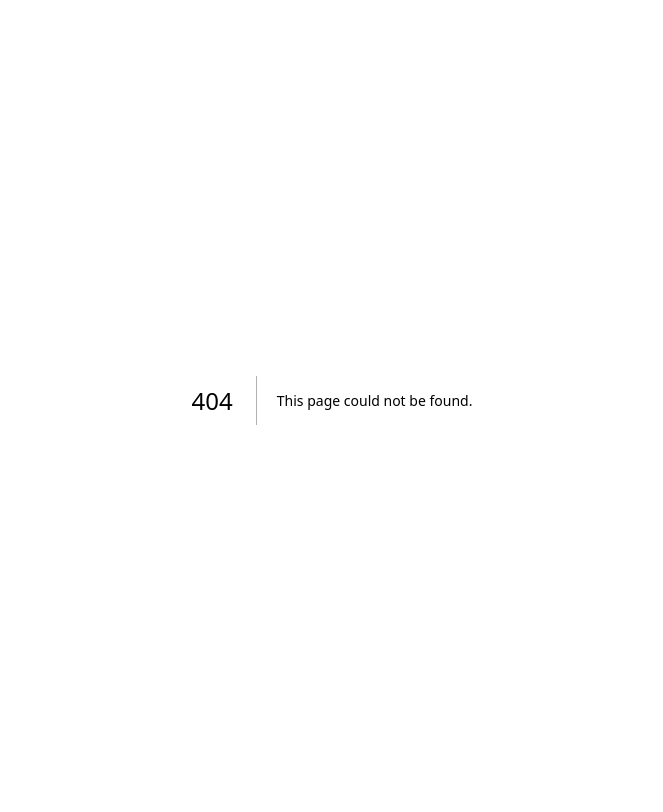
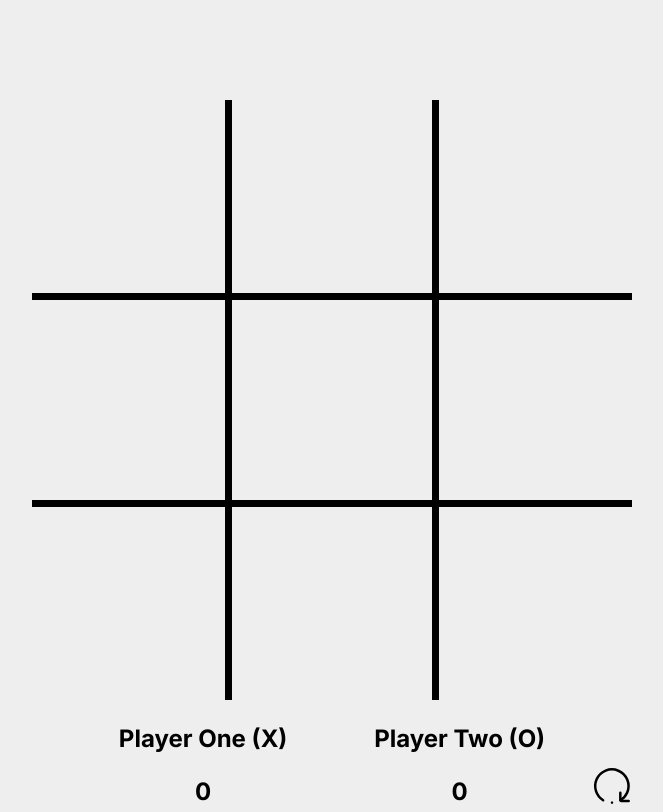
Before and after one commit to hamologist/tic-tac-toe-website, a Next.js app: page /tic-tac-toe/ in a window 1280 px wide. Before the commit this address had no page. Shown: the whole page, without its empty margins (308-971 px from the left). Built offline with nearby package versions, Linux system fonts and the light colour scheme.

Commit message:
Adds the following new features to local multiplayer
  - The ability to start and restart games without having to hard refresh the
    current page
  - Player score trackers

```diff
--- a/app/game/board-square.tsx
+++ b/app/game/board-square.tsx
@@ -42,6 +42,7 @@ export default function BoardSquare({
           display: "flex",
           alignItems: "center",
           justifyContent: "center",
+          cursor: "pointer",
         }}>
         {gamePiece}
         <Line state={linePieceState} />
--- a/app/game/board.tsx
+++ b/app/game/board.tsx
@@ -2,6 +2,7 @@
 import React from 'react';
 import BoardSquare from './board-square';
 import { UseGameManager } from './types';
+import Restart from './restart';
 
 export type BoardProps = {
   gameManager: UseGameManager;
@@ -9,6 +10,9 @@ export type BoardProps = {
 
 export default function Board({ gameManager }: BoardProps) {
   return (
+    <div style={{
+        width: "600px",
+    }}>
       <div style={{
         display: "flex",
         flexWrap: "wrap",
@@ -23,5 +27,57 @@ export default function Board({ gameManager }: BoardProps) {
         <BoardSquare state={gameManager.boardContext[2][1]} bottom />
         <BoardSquare state={gameManager.boardContext[2][2]} right bottom />
       </div>
+      <div style={{
+        display: "flex",
+        justifyContent: "space-evenly",
+        fontWeight: "bold",
+        fontSize: "1.5rem",
+      }}>
+        <div>
+          <p>Player One (X)</p>
+          <p style={{
+            textAlign: "center",
+            marginBottom: "0px",
+          }}>
+            {gameManager.playerOneScore}
+          </p>
+        </div>
+        <div>
+          <p>Player Two (O)</p>
+          <p style={{
+            textAlign: "center",
+            marginBottom: "0px",
+          }}>
+            {gameManager.playerTwoScore}
+          </p>
+        </div>
+        <div
+          style={{
+            width: "40px",
+            height: "40px",
+            position: "absolute",
+            top: "100%",
+            left: "100%",
+            marginLeft: "-40px",
+            marginTop: "-40px",
+            cursor: "pointer",
+          }}
+          onClick={() => { gameManager.newGame(); }}
+        >
+          <Restart />
+        </div>
+      </div>
+      {!gameManager.isPlaying() &&
+        <div
+          style={{
+            position: 'absolute',
+            width: "100%",
+            height: "600px",
+            top: "0",
+            cursor: "pointer",
+          }}
+          onClick={() => { gameManager.newGame(); }}
+        />}
+    </div>
   );
 }
--- /dev/null
+++ b/app/game/restart.tsx
@@ -0,0 +1,7 @@
+// Icon SVG provided by https://iconoir.com/
+
+export default function Restart() {
+    return (
+        <svg xmlns="http://www.w3.org/2000/svg" width="40px" height="40px" fill="none" stroke-width="1.5" viewBox="0 0 24 24" color="#000000"><g stroke="#000000" stroke-width="1.5" stroke-linecap="round" stroke-linejoin="round" clip-path="url(#restart_svg__a)"><path d="M6.677 20.567C2.531 18.021.758 12.758 2.717 8.144 4.875 3.06 10.745.688 15.829 2.846c5.084 2.158 7.456 8.029 5.298 13.113a9.954 9.954 0 0 1-3.962 4.608"></path><path d="M17 16v4.4a.6.6 0 0 0 .6.6H22M12 22.01l.01-.011"></path></g><defs><clipPath id="restart_svg__a"><path fill="#fff" d="M0 0h24v24H0z"></path></clipPath></defs></svg>
+    )
+}
--- a/app/game/use-local-game-manager.ts
+++ b/app/game/use-local-game-manager.ts
@@ -4,7 +4,7 @@ import generateBoardContext from './board-context';
 import {
   UseGameManager,
   BoardState,
-  CurrentPlayer,
+  Players,
   ValidPositionIndex,
   BoardSquareContext,
   GameStates,
@@ -19,14 +19,26 @@ function cloneBoardState(boardState: BoardState) {
   ] as BoardState;
 }
 
+function togglePlayer(player: Players): Players {
+  if (player === 'PlayerOne') {
+    return 'PlayerTwo';
+  } else {
+    return 'PlayerOne';
+  }
+}
+
 export default function useLocalGameManager(): UseGameManager {
   const [boardState, setBoardState] = useState<BoardState>([
     [['none', 'none'], ['none', 'none'], ['none', 'none']],
     [['none', 'none'], ['none', 'none'], ['none', 'none']],
     [['none', 'none'], ['none', 'none'], ['none', 'none']],
   ]);
-  const [currentPlayer, setCurrentPlayer] = useState<CurrentPlayer>('PlayerOne');
   const [gameState, setGameState] = useState<GameStates>('Playing');
+  const [startingPlayer, setStartingPlayer] = useState<Players>('PlayerOne');
+  const [currentPlayer, setCurrentPlayer] = useState<Players>('PlayerOne');
+  const [playerOneScore, setPlayerOneScore] = useState(0);
+  const [playerTwoScore, setPlayerTwoScore] = useState(0);
+  const [moveCount, setMoveCount] = useState(0);
 
   const generateBoardSquareClickHandler = (
     rowIndex: ValidPositionIndex,
@@ -43,6 +55,7 @@ export default function useLocalGameManager(): UseGameManager {
         }
         setGameState('Processing');
         setBoardState(newBoardState);
+        setMoveCount((prevState) => prevState + 1);
       }
     };
   };
@@ -94,6 +107,42 @@ export default function useLocalGameManager(): UseGameManager {
     return null;
   };
 
+  const toggleCurrentPlayer = () => {
+    const newCurrentPlayer = togglePlayer(currentPlayer);
+    setCurrentPlayer(newCurrentPlayer);
+
+    return newCurrentPlayer;
+  };
+
+  const toggleStartingPlayer = () => {
+    const newStartingPlayer = togglePlayer(startingPlayer);
+    setStartingPlayer(newStartingPlayer);
+
+    return newStartingPlayer;
+  }
+
+
+  const newGame = () => {
+    setBoardState([
+      [['none', 'none'], ['none', 'none'], ['none', 'none']],
+      [['none', 'none'], ['none', 'none'], ['none', 'none']],
+      [['none', 'none'], ['none', 'none'], ['none', 'none']],
+    ]);
+
+    let newStartingPlayer = startingPlayer;
+    if (!isPlaying()) {
+      newStartingPlayer = toggleStartingPlayer();
+    }
+
+    setCurrentPlayer(newStartingPlayer);
+    setMoveCount(0);
+    setGameState('Playing');
+  };
+
+  const isPlaying = () => {
+    return gameState === 'Playing' || gameState === 'Processing';
+  }
+
   useEffect(() => {
     if (gameState !== 'Processing') {
       return;
@@ -107,26 +156,35 @@ export default function useLocalGameManager(): UseGameManager {
         newBoardState[lineContextPoint[0]][lineContextPoint[1]][1] = lineContextPoint[2];
       }
 
+      if (currentPlayer === 'PlayerOne') {
+        setPlayerOneScore((prevState) => prevState + 1);
+      } else {
+        setPlayerTwoScore((prevState) => prevState + 1);
+      }
       setGameState(getWinningPlayer());
       setBoardState(newBoardState);
       return;
+    } else if (moveCount === 9) {
+      setGameState('Draw');
+      return;
     }
 
-    if (currentPlayer === 'PlayerOne') {
-      setCurrentPlayer('PlayerTwo');
-    } else {
-      setCurrentPlayer('PlayerOne');
-    }
-
+    toggleCurrentPlayer();
     setGameState('Playing');
   }, [gameState, boardState]);
 
   return {
     boardState,
+    gameState,
+    startingPlayer,
     currentPlayer,
+    playerOneScore,
+    playerTwoScore,
     boardContext: generateBoardContext(
       boardState,
       generateBoardSquareClickHandler,
     ),
+    newGame,
+    isPlaying,
   };
 }
--- a/app/page.tsx
+++ b/app/page.tsx
@@ -12,8 +12,6 @@ export default function Home() {
       left: "50%",
       marginTop: "-300px",
       marginLeft: "-300px",
-      width: "600px",
-      height: "600px",
     }}>
       <Board gameManager={gameManager} />
     </main>
--- a/next.config.js
+++ b/next.config.js
@@ -1,5 +1,6 @@
 /** @type {import('next').NextConfig} */
 const nextConfig = {
+  basePath: '/tic-tac-toe',
   output: 'export',
 }
 
```
Also changed, not shown: app/game/types.ts (+8 -2 lines). Lines whose indentation alone changed are shown as unchanged.
